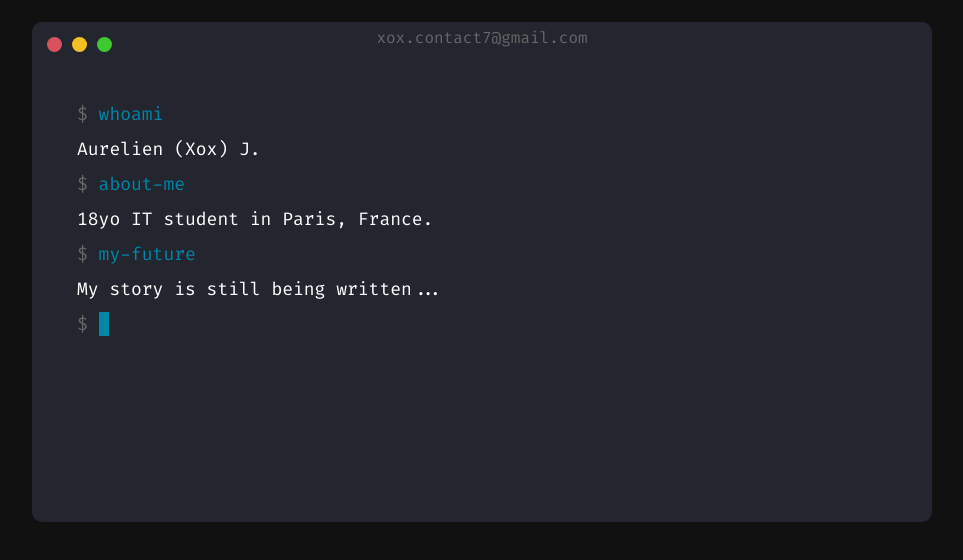
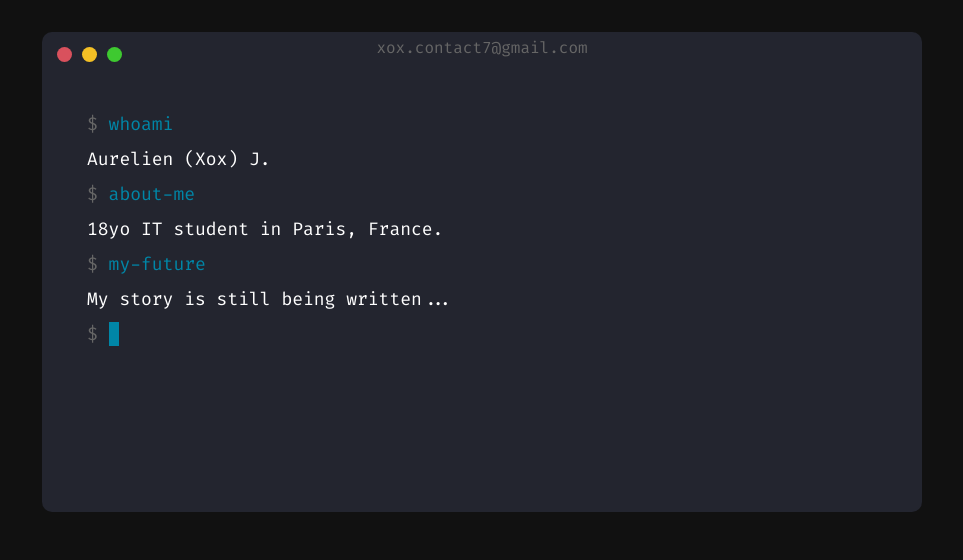
Before and after one commit to mynameisxox/mynameisxox.github.io, a plain HTML site: page index.html in a window 1280 px wide. Shown: the part 88-648 px from the top of the page, without its empty margins (158-1121 px from the left). Drawn offline with Linux system fonts and the light colour scheme; a web font is replaced by a local one.

Commit message:
Update style

```diff
--- a/style.css
+++ b/style.css
@@ -50,13 +50,13 @@ body{
 }
 
 .terminal{
+    height: 60vh;
+    width: 110vh;
+    bottom: 10vh;
     margin-top: auto;
     margin-bottom: auto;
     margin-left: auto;
     margin-right: auto;
-    height: 500px;
-    width: 900px;
-    bottom: 10vh;
     position: relative;
     background-color: var(--terminal);
     border-radius: 10px;
```
